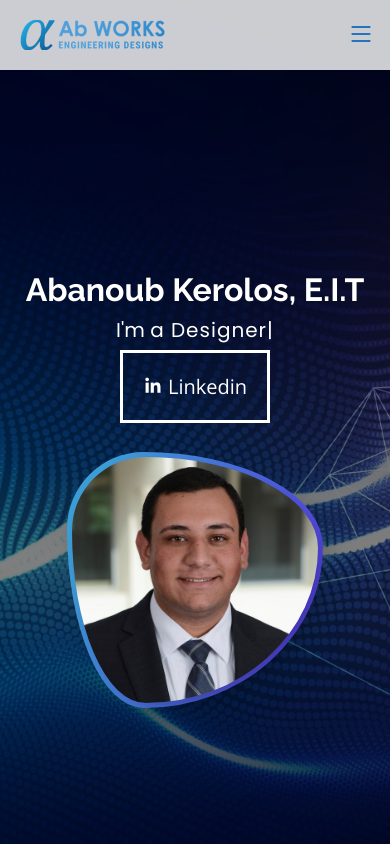
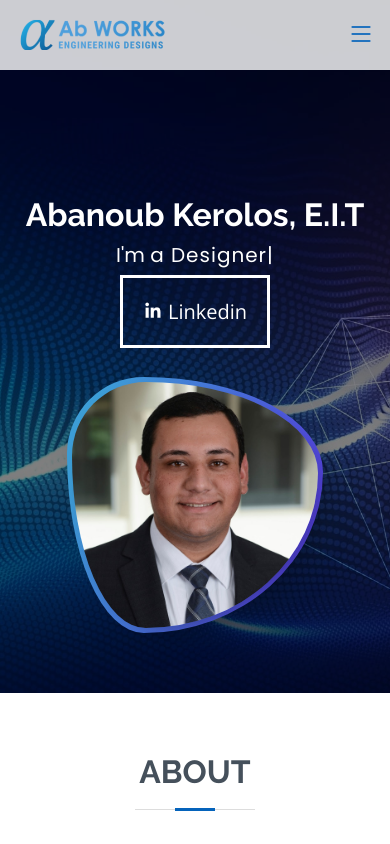
Before and after one commit to abanoubkerolos/Abworks.github.io, a plain HTML site: page index.html in a window 390 px wide. Shown: the top 844 px of the page. Drawn offline with nearby package versions, Linux system fonts and the light colour scheme.

Commit message:
Update style.css

```diff
--- a/assets/css/style.css
+++ b/assets/css/style.css
@@ -307,6 +307,11 @@ h1, h2, h3, h4, h5, h6 {
 }
 
 @media (max-width: 992px) {
+	#hero {
+        width: 100%;
+	height: 100%;
+	}
+
 	.ab-container{
 	padding-top:100px;
 	}
```
